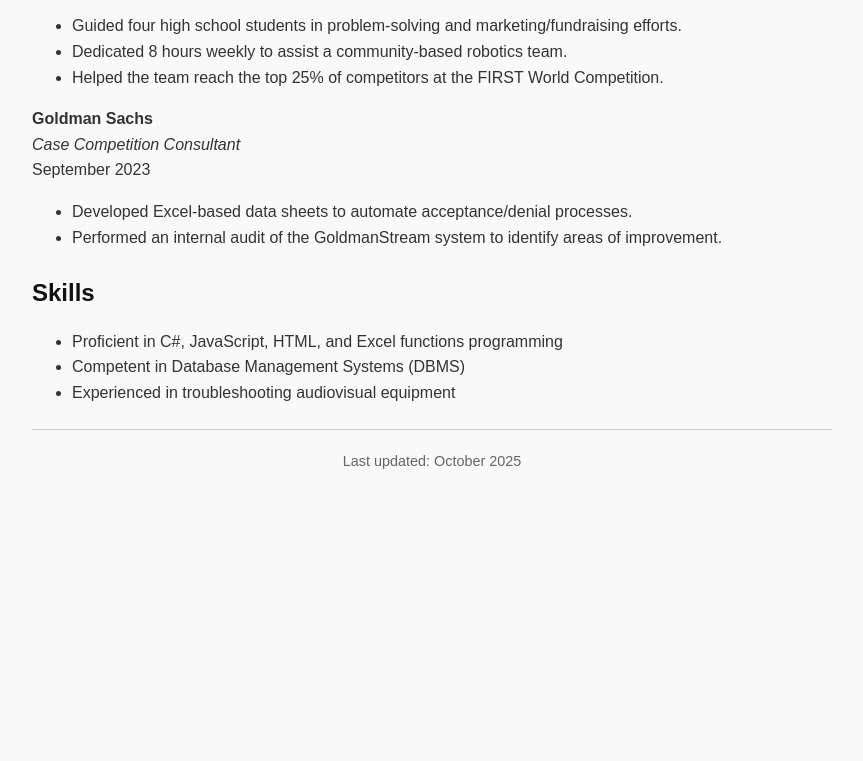
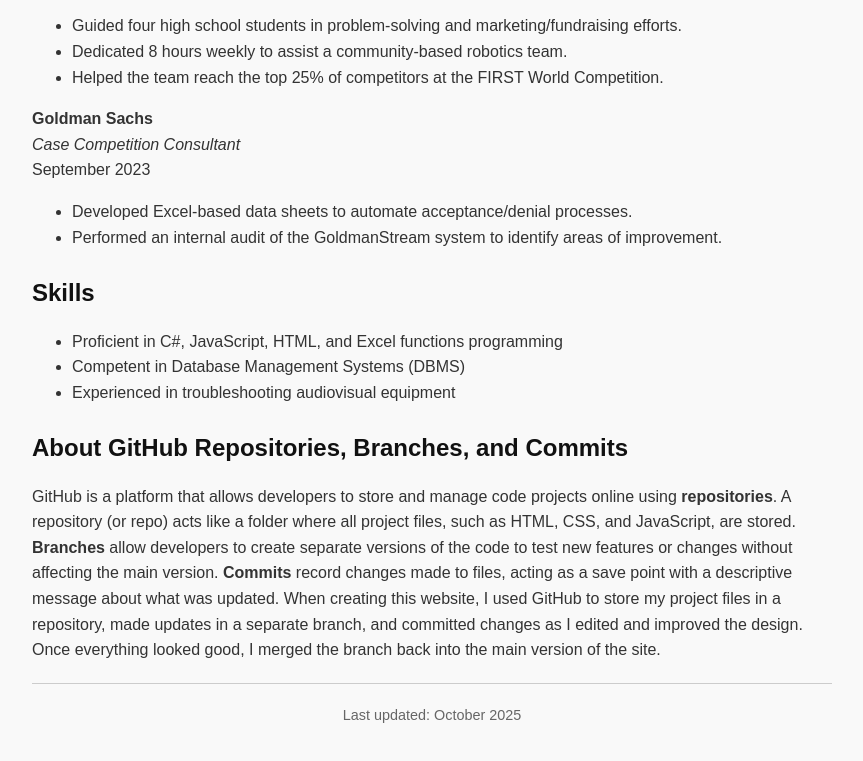
Before and after one commit to alexlawson05-cmyk/alexlawson05-cmyk.github.io, a plain HTML site: page index.html in a window 1280 px wide. Shown: the part 1006-1767 px from the top of the page, without its empty margins (208-1071 px from the left). Before the commit the page ends 1533 px from the top, so only its background shows below. Drawn offline with Linux system fonts and the light colour scheme.

Commit message:
Update index.html

```diff
--- a/index.html
+++ b/index.html
@@ -106,6 +106,10 @@ September 2023</p>
 </ul>
 </section>
 
+<section class="github-section">
+<h2>About GitHub Repositories, Branches, and Commits</h2>
+<p>GitHub is a platform that allows developers to store and manage code projects online using <strong>repositories</strong>. A repository (or repo) acts like a folder where all project files, such as HTML, CSS, and JavaScript, are stored. <strong>Branches</strong> allow developers to create separate versions of the code to test new features or changes without affecting the main version. <strong>Commits</strong> record changes made to files, acting as a save point with a descriptive message about what was updated. When creating this website, I used GitHub to store my project files in a repository, made updates in a separate branch, and committed changes as I edited and improved the design. Once everything looked good, I merged the branch back into the main version of the site.</p>
+</section>
 
 <footer>
 <hr>
```
